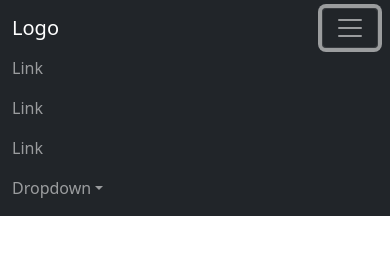
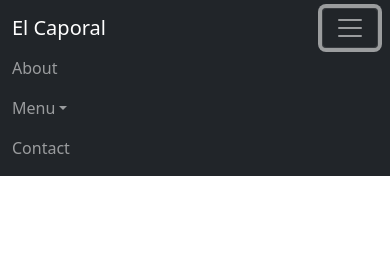
Before and after one commit to BrendonLH/el-caporal, a website: page index.html in a window 390 px wide. Both pictures are taken after a click on the button 350 px from the left and 28 px from the top of the page. Drawn offline with nearby package versions, Linux system fonts and the light colour scheme.

Commit message:
added and removed elements to the bootstrap navbar

```diff
--- a/index.html
+++ b/index.html
@@ -11,28 +11,25 @@
 <body>
     <nav class="navbar navbar-expand-sm bg-dark navbar-dark">
         <div class="container-fluid">
-          <a class="navbar-brand" href="#">Logo</a>
+          <a class="navbar-brand" href="#">El Caporal</a>
           <button class="navbar-toggler" type="button" data-bs-toggle="collapse" data-bs-target="#collapsibleNavbar">
             <span class="navbar-toggler-icon"></span>
           </button>
           <div class="collapse navbar-collapse" id="collapsibleNavbar">
             <ul class="navbar-nav">
               <li class="nav-item">
-                <a class="nav-link" href="#">Link</a>
+                <a class="nav-link" href="#">About</a>
+              </li>
+              <li class="nav-item dropdown">
+                <a class="nav-link dropdown-toggle" href="#" role="button" data-bs-toggle="dropdown">Menu</a>
+                <ul class="dropdown-menu">
+                  <li><a class="dropdown-item" href="#">Lunch</a></li>
+                  <li><a class="dropdown-item" href="#">Dinner</a></li>
+                  <li><a class="dropdown-item" href="#">Specials</a></li>
+                </ul>
               </li>
               <li class="nav-item">
-                <a class="nav-link" href="#">Link</a>
-              </li>
-              <li class="nav-item">
-                <a class="nav-link" href="#">Link</a>
-              </li>
-              <li class="nav-item dropdown">
-                <a class="nav-link dropdown-toggle" href="#" role="button" data-bs-toggle="dropdown">Dropdown</a>
-                <ul class="dropdown-menu">
-                  <li><a class="dropdown-item" href="#">Link</a></li>
-                  <li><a class="dropdown-item" href="#">Another link</a></li>
-                  <li><a class="dropdown-item" href="#">A third link</a></li>
-                </ul>
+                <a class="nav-link" href="#">Contact</a>
               </li>
             </ul>
           </div>
```
